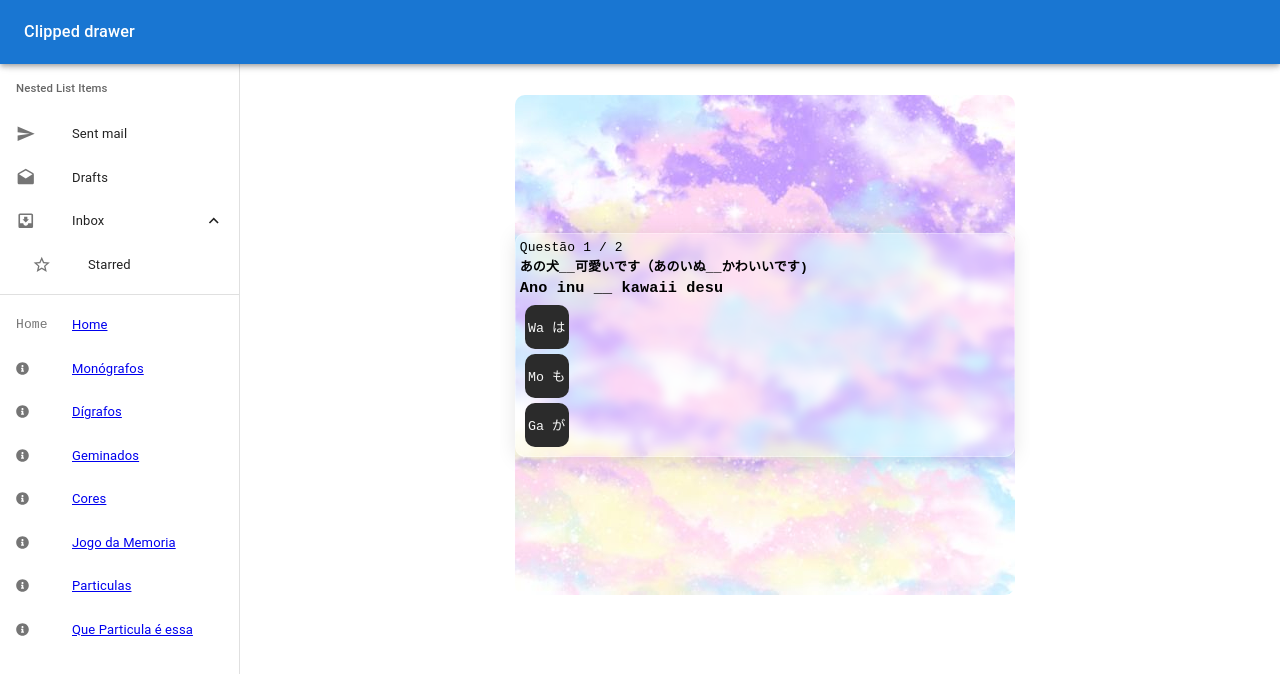
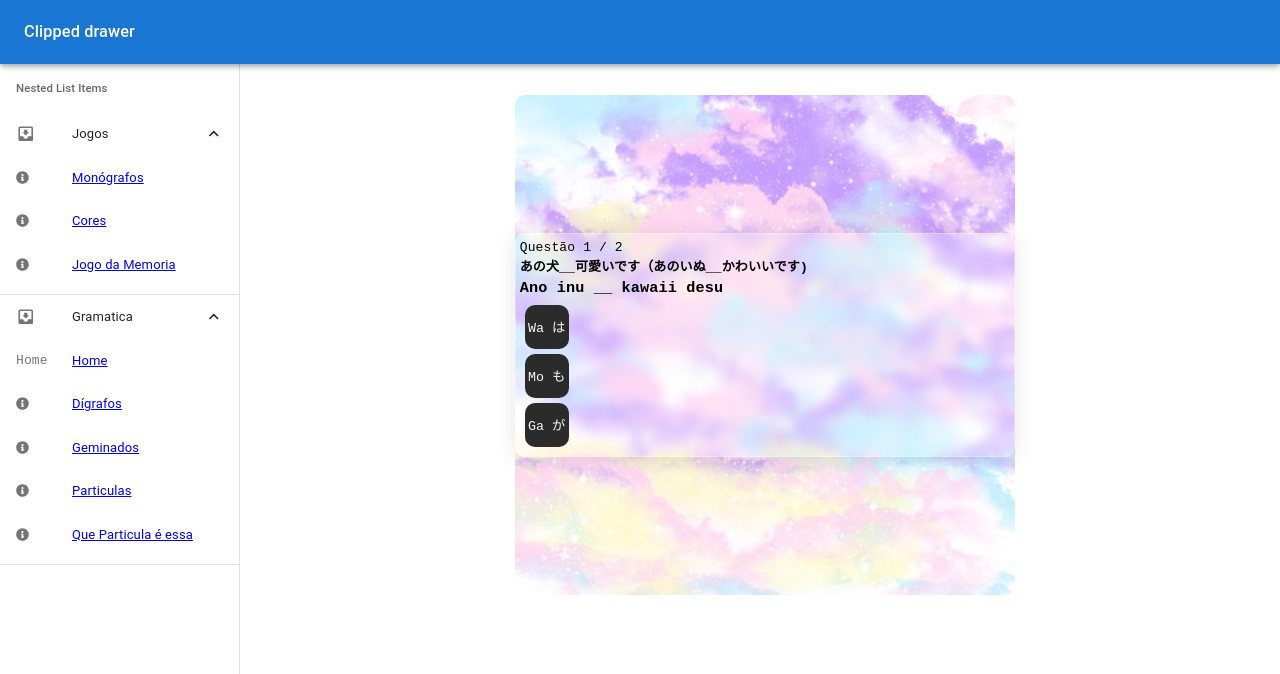
Before and after one commit to deborafsm/nihongo-san, a React (Create React App) app in the folder my-app/: page /particula-game in a window 1280 px wide. Shown: the top 674 px of the page. Built offline with nearby package versions, Linux system fonts and the light colour scheme.

Commit message:
add: submenu games/gramatica

```diff
--- a/my-app/src/layout/Aside/DataAside.jsx
+++ b/my-app/src/layout/Aside/DataAside.jsx
@@ -1,51 +1,59 @@
 import { FaColumns, FaInfoCircle } from "react-icons/fa";
 export const SideData = [
   {
+    id:"123",
     title: "Home",
     path: "/home",
     icon: "Home",
-    cName: "nav-text",
+    cName: "Gramatica",
   },
   {
+    id:"123456",
     title: "Monógrafos",
     path: "/monografos",
     icon: <FaInfoCircle />,
-    cName: "nav-text",
+    cName: "Jogo",
   },
   {
+    id:"123789",
     title: "Dígrafos",
     path: "/digrafos",
     icon: <FaInfoCircle />,
-    cName: "nav-text",
+    cName: "Gramatica",
   },
   {
+    id:"123012",
     title: "Geminados",
     path: "/germinados",
     icon: <FaInfoCircle />,
-    cName: "nav-text",
+    cName: "Gramatica",
   },
   {
+    id:"123013",
     title: "Cores",
     path: "/cores",
     icon: <FaInfoCircle />,
-    cName: "nav-text",
+    cName: "Jogo",
   },
   {
+    id:"123015",
     title: "Jogo da Memoria",
     path: "/game",
     icon: <FaInfoCircle />,
-    cName: "nav-text",
+    cName: "Jogo",
   },
   {
+    id:"123014",
     title: "Particulas",
     path: "/particula",
     icon: <FaInfoCircle />,
-    cName: "nav-text",
+    cName: "Gramatica",
   },
   {
+    id:"123016",
     title: "Que Particula é essa ",
     path: "/particula-game",
     icon: <FaInfoCircle />,
-    cName: "nav-text",
+    cName: "Gramatica",
   }
 ];
--- a/my-app/src/layout/Aside/NewAside.jsx
+++ b/my-app/src/layout/Aside/NewAside.jsx
@@ -24,8 +24,12 @@ import { SideData } from "./DataAside";
 const NewAside = () => {
   const drawerWidth = 240;
   const [open, setOpen] = React.useState(true);
+  const [openGrm, setOpenGram] = React.useState(true);
   const handleClick = () => {
     setOpen(!open);
+  };
+  const handleClickGrm = () => {
+    setOpenGram(!openGrm);
   };
   const [sidebar, setSidebar] = React.useState(false);
   const showSidebar = () => setSidebar(!sidebar);
@@ -66,34 +70,62 @@ const NewAside = () => {
                 </ListSubheader>
               }
             >
-              <ListItemButton>
-                <ListItemIcon>
-                  <SendIcon />
-                </ListItemIcon>
-                <ListItemText primary="Sent mail" />
-              </ListItemButton>
-              <ListItemButton>
-                <ListItemIcon>
-                  <DraftsIcon />
-                </ListItemIcon>
-                <ListItemText primary="Drafts" />
-              </ListItemButton>
               <ListItemButton onClick={handleClick}>
                 <ListItemIcon>
                   <InboxIcon />
                 </ListItemIcon>
-                <ListItemText primary="Inbox" />
+                <ListItemText primary="Jogos" />
                 {open ? <ExpandLess /> : <ExpandMore />}
               </ListItemButton>
+
               <Collapse in={open} timeout="auto" unmountOnExit>
-                <List component="div" disablePadding>
-                  <ListItemButton sx={{ pl: 4 }}>
-                    <ListItemIcon>
-                      <StarBorder />
-                    </ListItemIcon>
-                    <ListItemText primary="Starred" />
-                  </ListItemButton>
-                </List>
+                {SideData.filter((item) => item.cName.match("Jogo")).map(
+                  (itemFilterName) => (
+                    <ListItem key={itemFilterName.id} disablePadding>
+                      <ListItemButton>
+                        <ListItemIcon>{itemFilterName.icon}</ListItemIcon>
+                        <a href={itemFilterName.path}>
+                          <ListItemText primary={itemFilterName.title} />
+                        </a>
+                      </ListItemButton>
+                    </ListItem>
+                  )
+                )}
+              </Collapse>
+            </List>
+            <Divider />
+            <List
+              sx={{ width: "100%", maxWidth: 360, bgcolor: "background.paper" }}
+              component="nav"
+              aria-labelledby="nested-list-subheader"
+              subheader={
+                <ListSubheader
+                  component="div"
+                  id="nested-list-subheader"
+                ></ListSubheader>
+              }
+            >
+              <ListItemButton onClick={handleClickGrm}>
+                <ListItemIcon>
+                  <InboxIcon />
+                </ListItemIcon>
+                <ListItemText primary="Gramatica" />
+                {openGrm ? <ExpandLess /> : <ExpandMore />}
+              </ListItemButton>
+
+              <Collapse in={openGrm} timeout="auto" unmountOnExit>
+                {SideData.filter((item) => item.cName.match("Gramatica")).map(
+                  (itemFilterName) => (
+                    <ListItem key={itemFilterName.id} disablePadding>
+                      <ListItemButton>
+                        <ListItemIcon>{itemFilterName.icon}</ListItemIcon>
+                        <a href={itemFilterName.path}>
+                          <ListItemText primary={itemFilterName.title} />
+                        </a>
+                      </ListItemButton>
+                    </ListItem>
+                  )
+                )}
               </Collapse>
             </List>
             <Divider />
@@ -107,7 +139,7 @@ const NewAside = () => {
                 </li>
               );
             })} */}
-            <List>
+            {/* <List>
               {SideData.map((item, index) => (
                 <ListItem key={index} disablePadding>
                   <ListItemButton>
@@ -118,7 +150,7 @@ const NewAside = () => {
                   </ListItemButton>
                 </ListItem>
               ))}
-            </List>
+            </List> */}
           </Box>
         </Drawer>
         <Box component="main" sx={{ flexGrow: 1, p: 3 }}>
```
